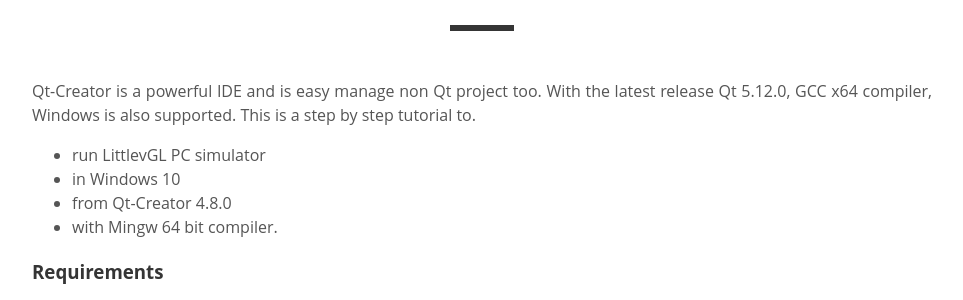
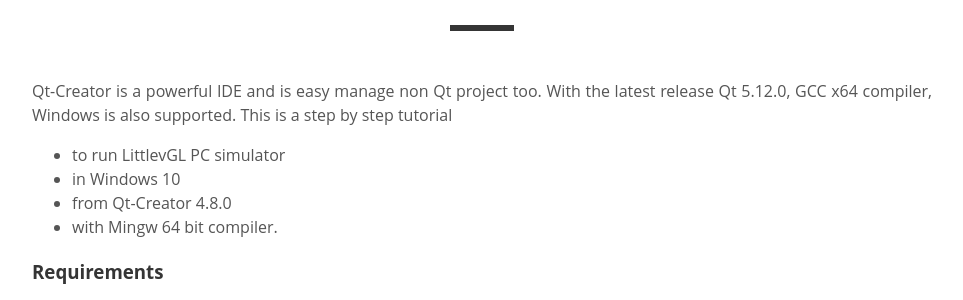
Before and after one commit to lvgl/blog, a Jekyll site: the page built from _posts/2019-01-03-qt-creator.md, in a window 1280 px wide and 900 px high. Shown: the part 459-759 px from the top of the window, without its empty margins (158-1121 px from the left). Built offline with Jekyll 4.4.1, drawn with Linux system fonts in a browser that asks for light colours.

```diff
--- a/_posts/2019-01-03-qt-creator.md
+++ b/_posts/2019-01-03-qt-creator.md
@@ -12,8 +12,8 @@ image:
 
 Qt-Creator is a powerful IDE and is easy manage non Qt project too.
 With the latest release Qt 5.12.0, GCC x64 compiler, Windows is also supported.
-This is a step by step tutorial to.
-- run LittlevGL PC simulator
+This is a step by step tutorial
+- to run LittlevGL PC simulator
 - in Windows 10
 - from Qt-Creator 4.8.0
 - with Mingw 64 bit compiler.
```
